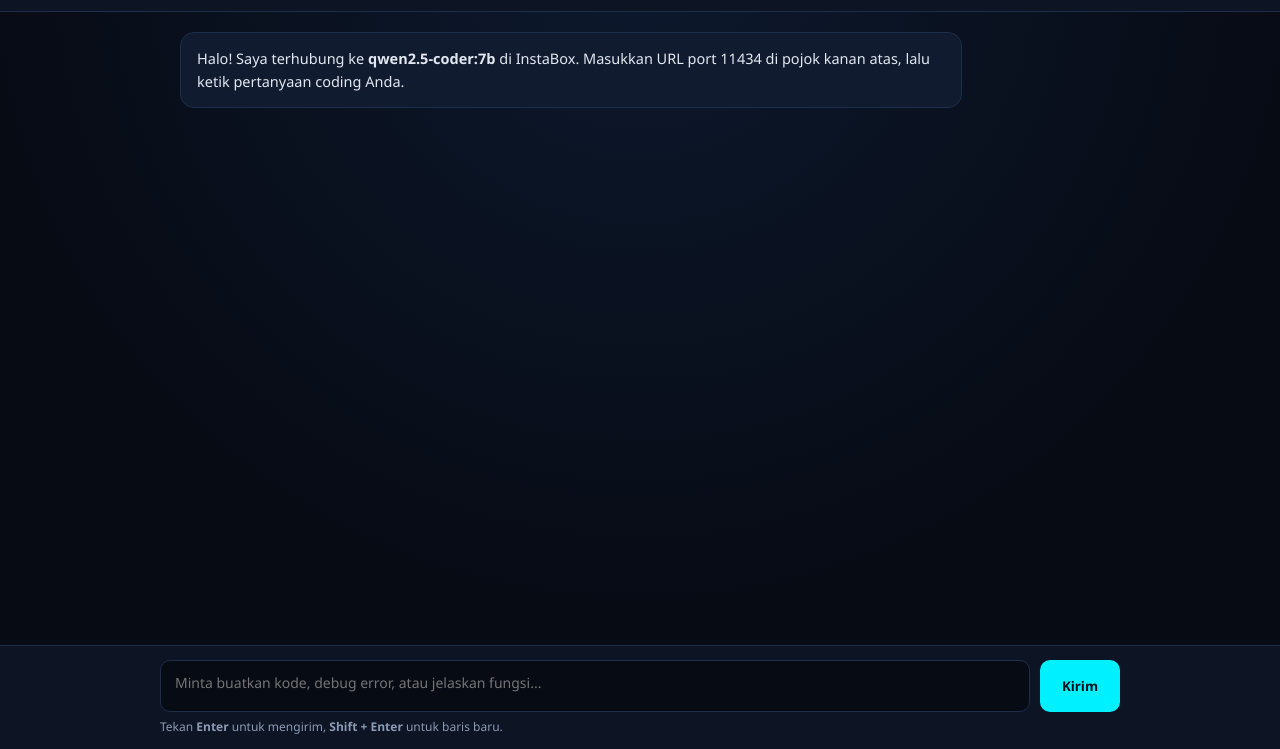
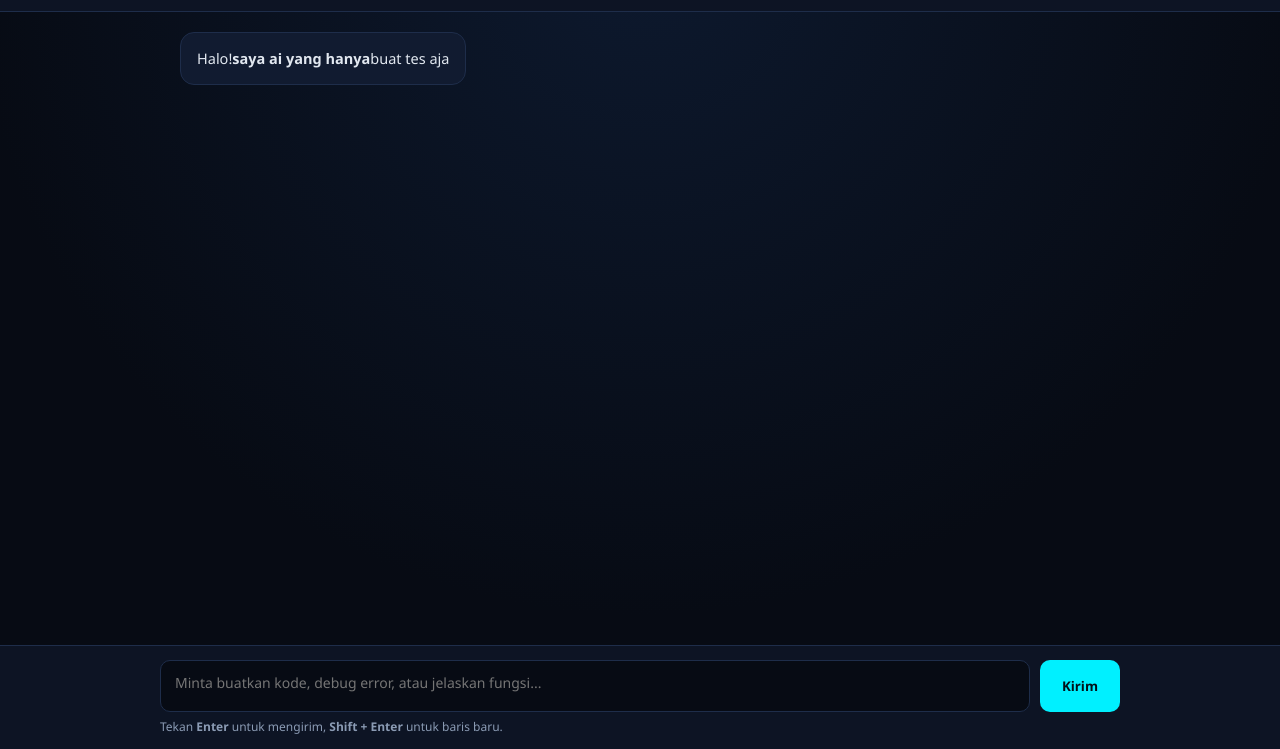
Before and after one commit to amgeneratorbytole/sukiy, a plain HTML site: page index.html in a window 1280 px wide. Shown: the part 51-800 px from the top of the page. Drawn offline with Linux system fonts and the light colour scheme.

Commit message:
Update index.html

```diff
--- a/index.html
+++ b/index.html
@@ -226,7 +226,7 @@
   </header>
 
   <main id="chatBox">
-    <div class="msg ai">Halo! Saya terhubung ke <strong>qwen2.5-coder:7b</strong> di InstaBox. Masukkan URL port 11434 di pojok kanan atas, lalu ketik pertanyaan coding Anda.</div>
+    <div class="msg ai">Halo!<strong>saya ai yang hanya</strong>buat tes aja</div>
   </main>
 
   <footer>
```
